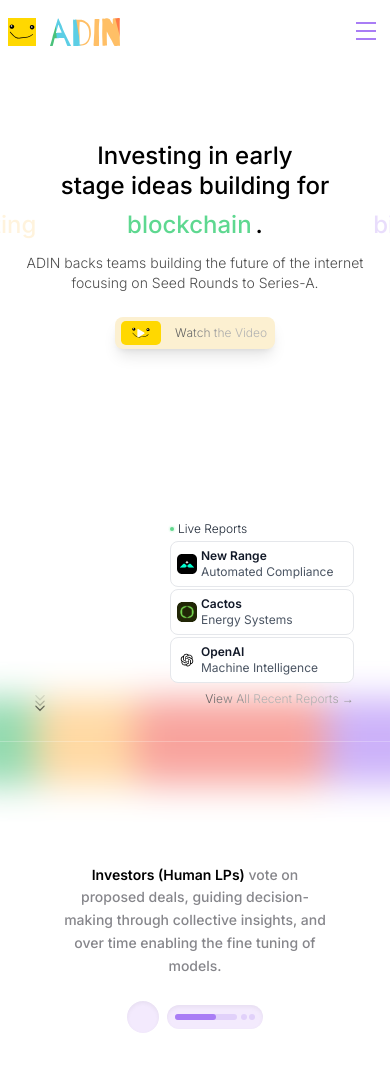
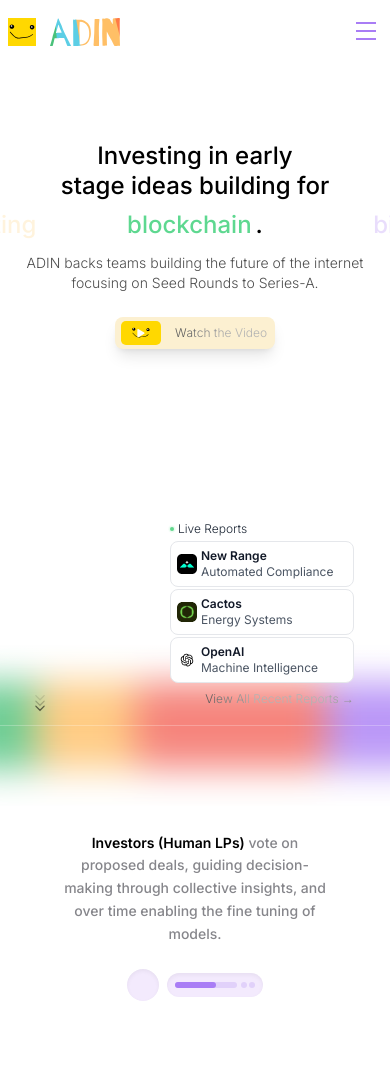
Before and after one commit to sanjidaorpi/ADIN-Landing, a Next.js app: page / in a window 390 px wide. Shown: the top 1070 px of the page. Built offline with nearby package versions, Linux system fonts and the light colour scheme.

Commit message:
Fix Supported by Humans animation: quick sweep on mobile

```diff
--- a/src/app/page.tsx
+++ b/src/app/page.tsx
@@ -172,7 +172,7 @@ export default function Home() {
       {/* Gradient starting where Hero ends - updated to fix white line */}
       <div className="relative -mt-[12rem] lg:-mt-[16rem] xl:-mt-[20rem] z-10">
         <div className="relative w-full overflow-hidden">
-          <div className="pt-24 pb-16 sm:pt-8 sm:pb-8">
+          <div className="pt-20 pb-12 sm:pt-8 sm:pb-8">
             <Image
               src="/images/full_gradient.svg"
               alt="Gradient"
@@ -183,7 +183,7 @@ export default function Home() {
             />
           </div>
           <div className="absolute top-0 left-0 right-0 h-32 bg-gradient-to-b from-white via-white/80 to-transparent pointer-events-none"></div>
-          <div className="absolute inset-0 bg-white/40 pointer-events-none"></div>
+          <div className="absolute inset-0 bg-white/20 sm:bg-white/40 pointer-events-none"></div>
         </div>
       </div>
 
--- a/src/components/AISpeedSection.tsx
+++ b/src/components/AISpeedSection.tsx
@@ -27,9 +27,9 @@ const AISpeedSection = () => {
     let scrollPosition = 0
 
     const animateScroll = () => {
-      // Slower animation to pause longer on each card
+      // Quick sweep animation for mobile
       const isMobile = window.innerWidth < 768
-      const scrollSpeed = isMobile ? 1 : 1.5
+      const scrollSpeed = isMobile ? 3 : 2
       scrollPosition += scrollSpeed
 
       // When reaching the end, reset to the beginning for continuous loop
@@ -43,14 +43,11 @@ const AISpeedSection = () => {
       scrollContainer.scrollLeft = scrollPosition
     }
 
-    // Start animation after a delay to ensure first card gets proper pause time
-    const startDelay = setTimeout(() => {
-      const interval = setInterval(animateScroll, 30) // Slower animation interval
-      return () => clearInterval(interval)
-    }, 1000) // 1 second delay before starting animation
+    // Start animation immediately for quick sweep
+    const interval = setInterval(animateScroll, 16) // Faster animation interval (60fps)
 
     return () => {
-      clearTimeout(startDelay)
+      clearInterval(interval)
     }
   }, [])
 
```
